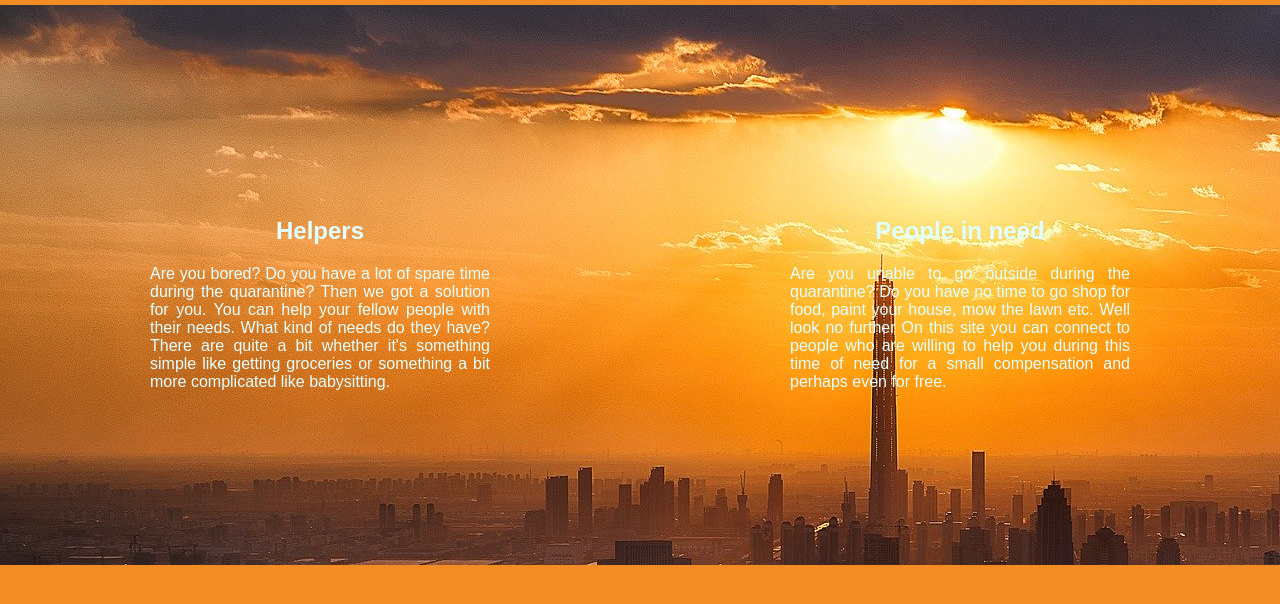
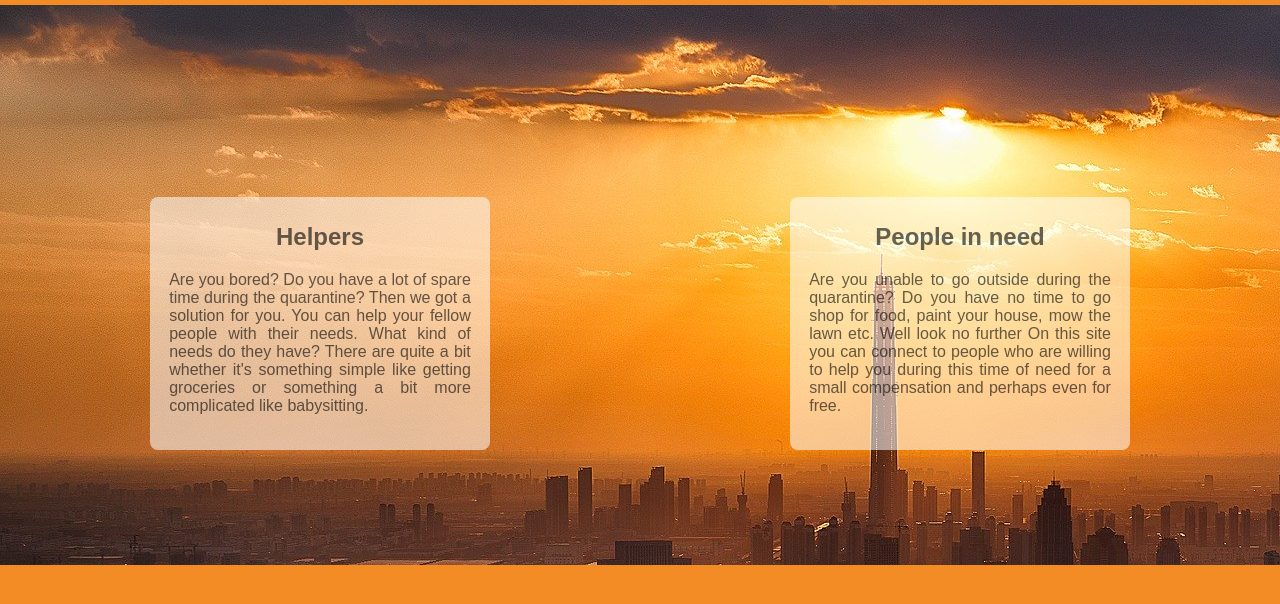
Before and after one commit to vives-projectweek-1-2020/LocalNeeds, a Flask app: page / in a window 1280 px wide. Shown: the part 115-719 px from the top of the page. Run offline with Flask 2, Linux system fonts and the light colour scheme; parts of the project's set-up code (start-up, migrations or seed data) failed here and were passed over.

Commit message:
made homepage more inline with categories page

```diff
--- a/flaskapp/static/styles/main.css
+++ b/flaskapp/static/styles/main.css
@@ -107,6 +107,14 @@ body
 	color: rgba(0,0,0,0.8);
 }
 
+.gets,
+.gots
+{
+color:rgba(0,0,0,0.6) ;
+}
+
+.gets,
+.gots,
 .column1,
 .column2,
 .column3,
@@ -118,6 +126,8 @@ body
 	border-radius: 0.5em;
 	padding: 0.5% 1.5% 1.5% 1.5%;
 }
+
+
 
 .column1,
 .column2,
--- a/flaskapp/templates/homepage.html
+++ b/flaskapp/templates/homepage.html
@@ -38,8 +38,8 @@
         </div>
     </div>
 
-    <main>
-        <section>
+    <main >
+        <section >
             <article class="gets">
                 <h2>Helpers</h2>
                 <p class="p1">
```
